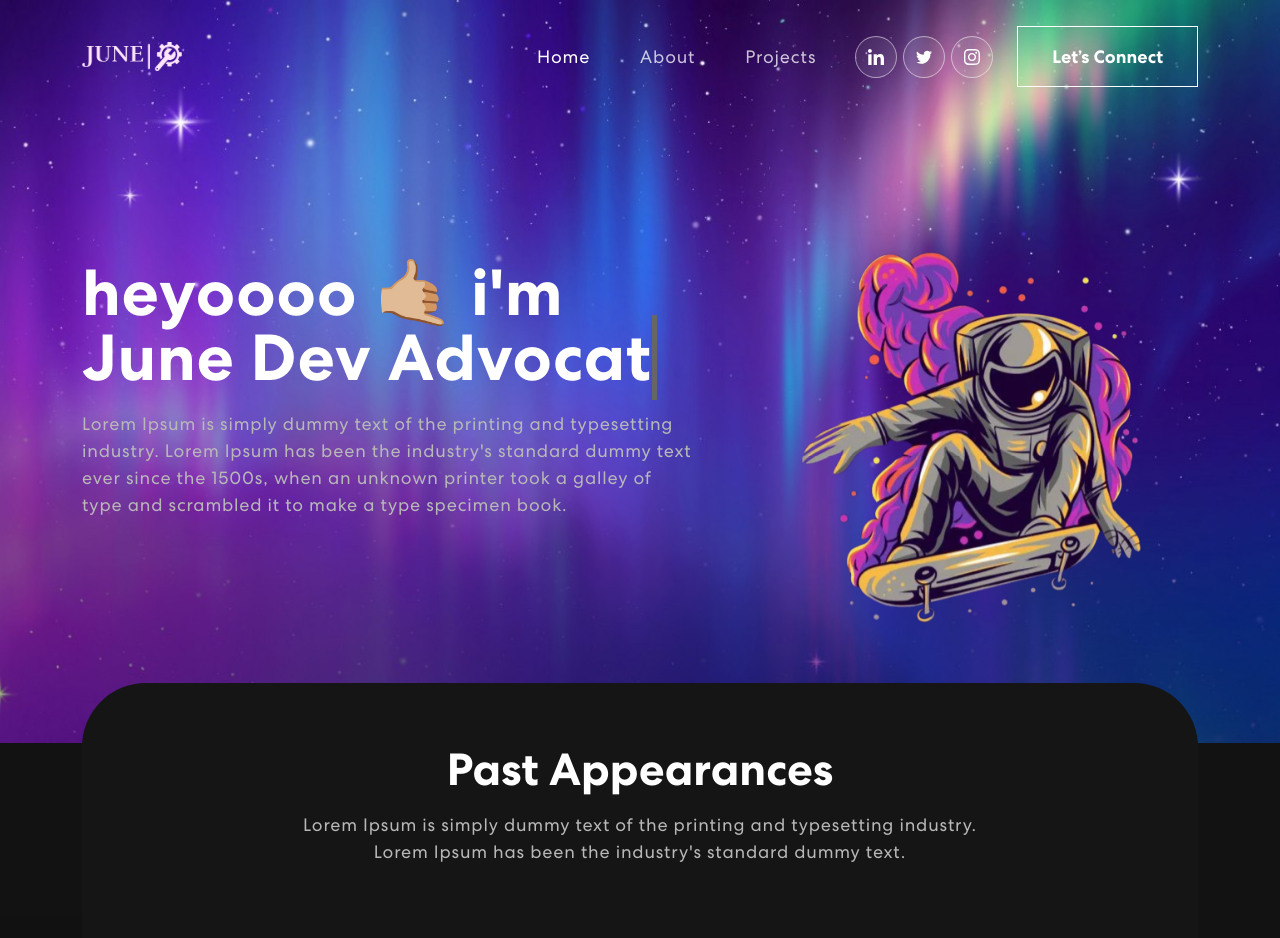
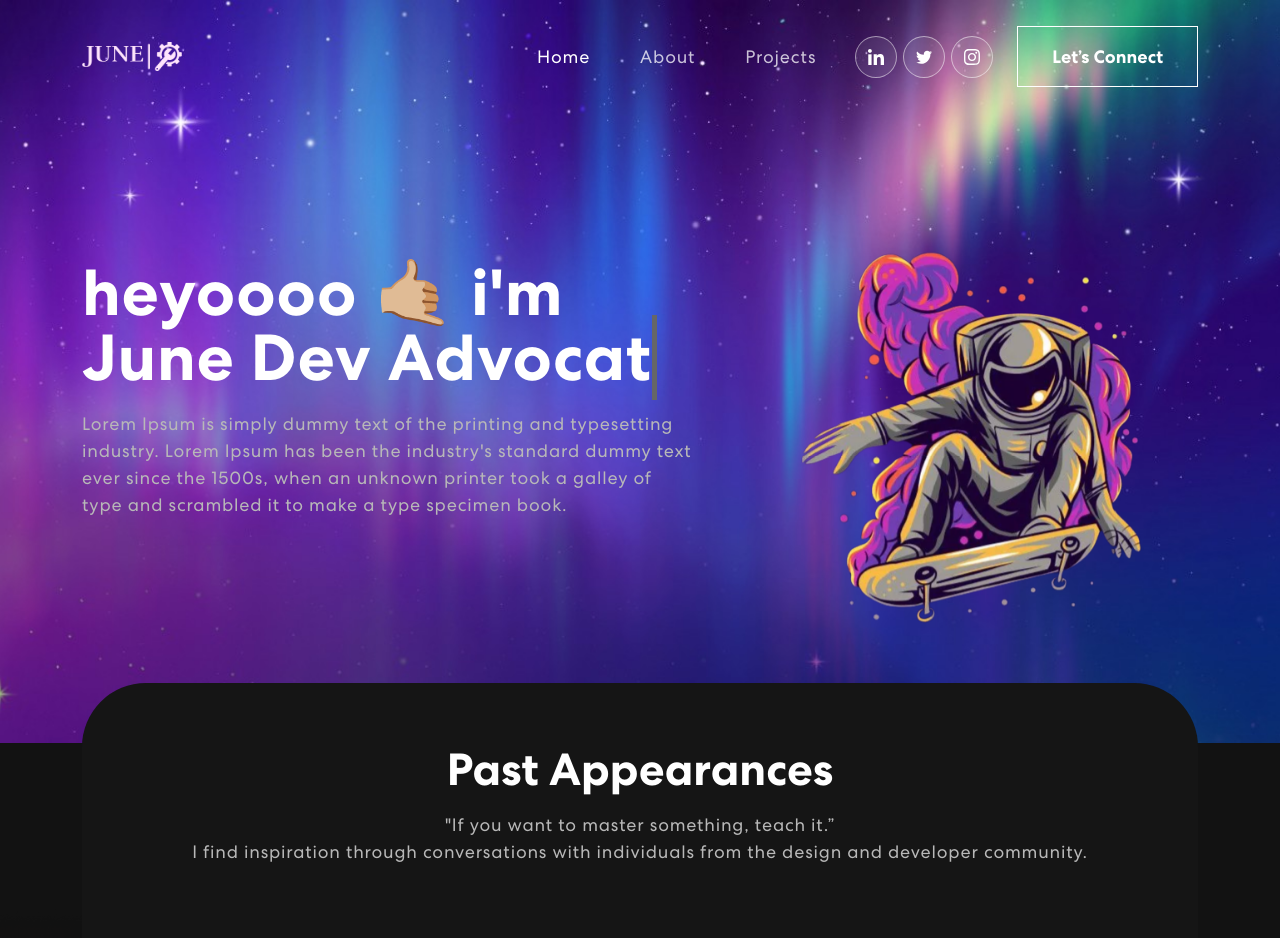
Before and after one commit to juneDebugs/react-portfolio, a React (Create React App) app: page / in a window 1280 px wide. Shown: the top 938 px of the page. Built offline with nearby package versions, Linux system fonts and the light colour scheme.

Commit message:
cleanUp Lorem

```diff
--- a/src/components/Skills.js
+++ b/src/components/Skills.js
@@ -36,7 +36,7 @@ export const Skills = () => {
                 <div className="col-12">
                     <div className="skill-bx wow zoomIn">
                         <h2>Past Appearances</h2>
-                        <p>Lorem Ipsum is simply dummy text of the printing and typesetting industry.<br></br> Lorem Ipsum has been the industry's standard dummy text.</p>
+                        <p>"If you want to master something, teach it.”<br></br>I find inspiration through conversations with individuals from the design and developer community. </p>
                         <Carousel responsive={responsive} infinite={true} className="owl-carousel owl-theme skill-slider">
                             <div className="item">
                                 <img src={meter1} alt="Image" />
```
